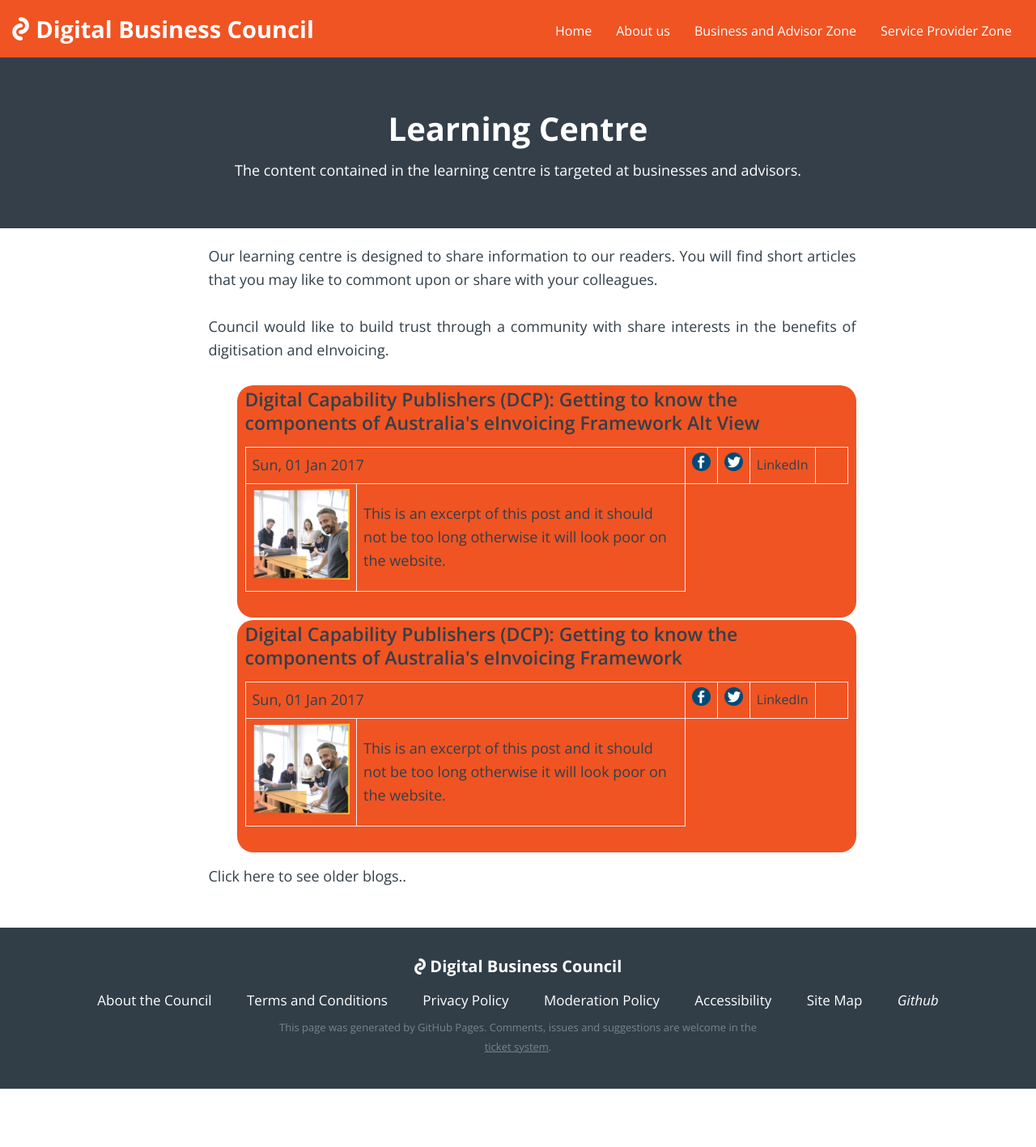
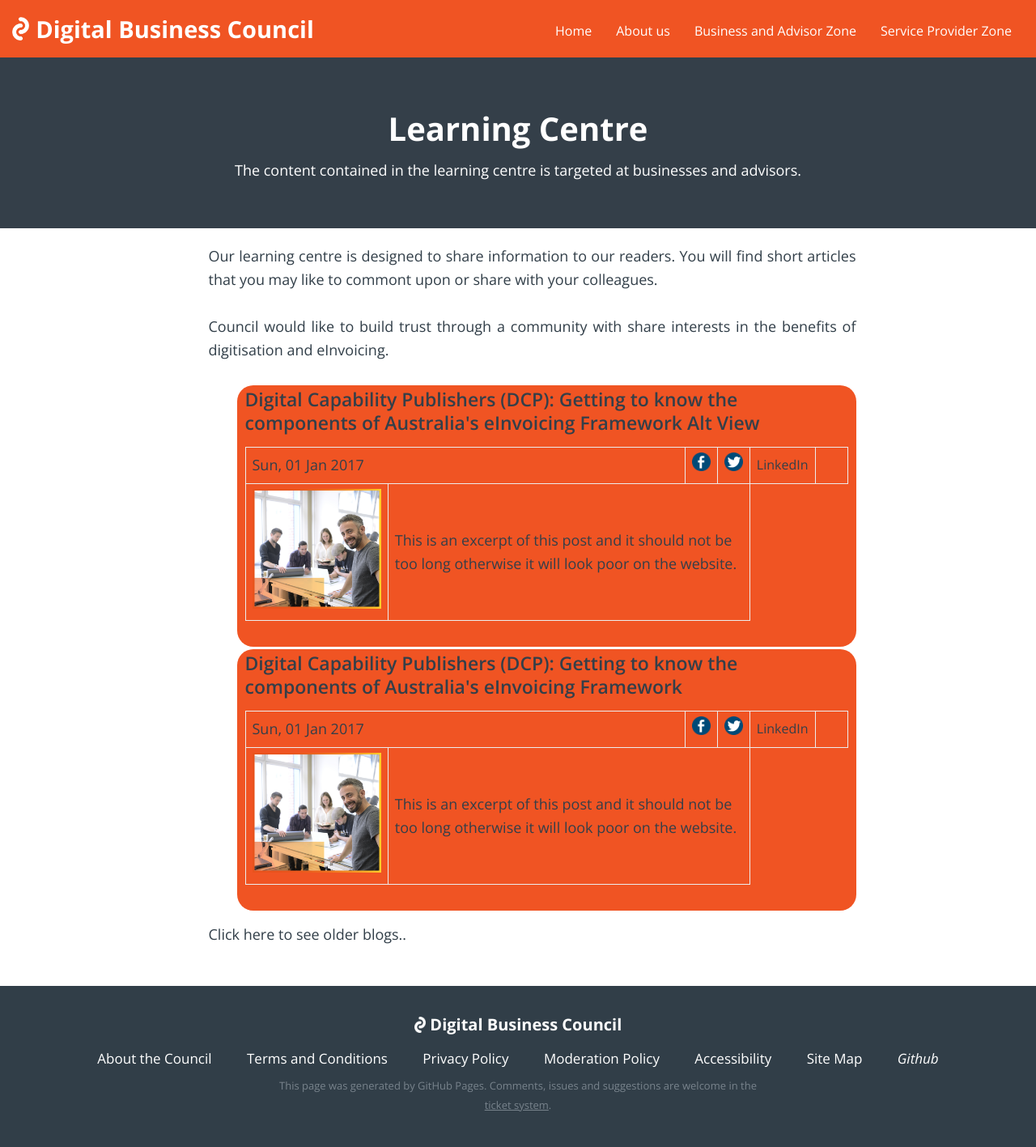
Before and after one commit to Digital-Business-Council/Digital-Business-Council.github.io, a Jekyll site: the page built from pages/business-zone/blogs/learning-centre.md, in a window 1280 px wide. Shown: the whole page at 81% size. Built offline with Jekyll 4.4.1, drawn with Linux system fonts in a browser that asks for light colours; before the commit the page ends 1345 px from its top, so only the background shows below that.

Commit message:
Update learning-centre.md

```diff
--- a/pages/business-zone/blogs/learning-centre.md
+++ b/pages/business-zone/blogs/learning-centre.md
@@ -34,7 +34,7 @@
     <td>
     <img src="{{ blog-page.excerpt-image | absolute_url }}" />
     </td>
-    <td>
+    <td colspan="5">
     {{ blog-page.excerpt }}
     </td>
     </tr>
```
